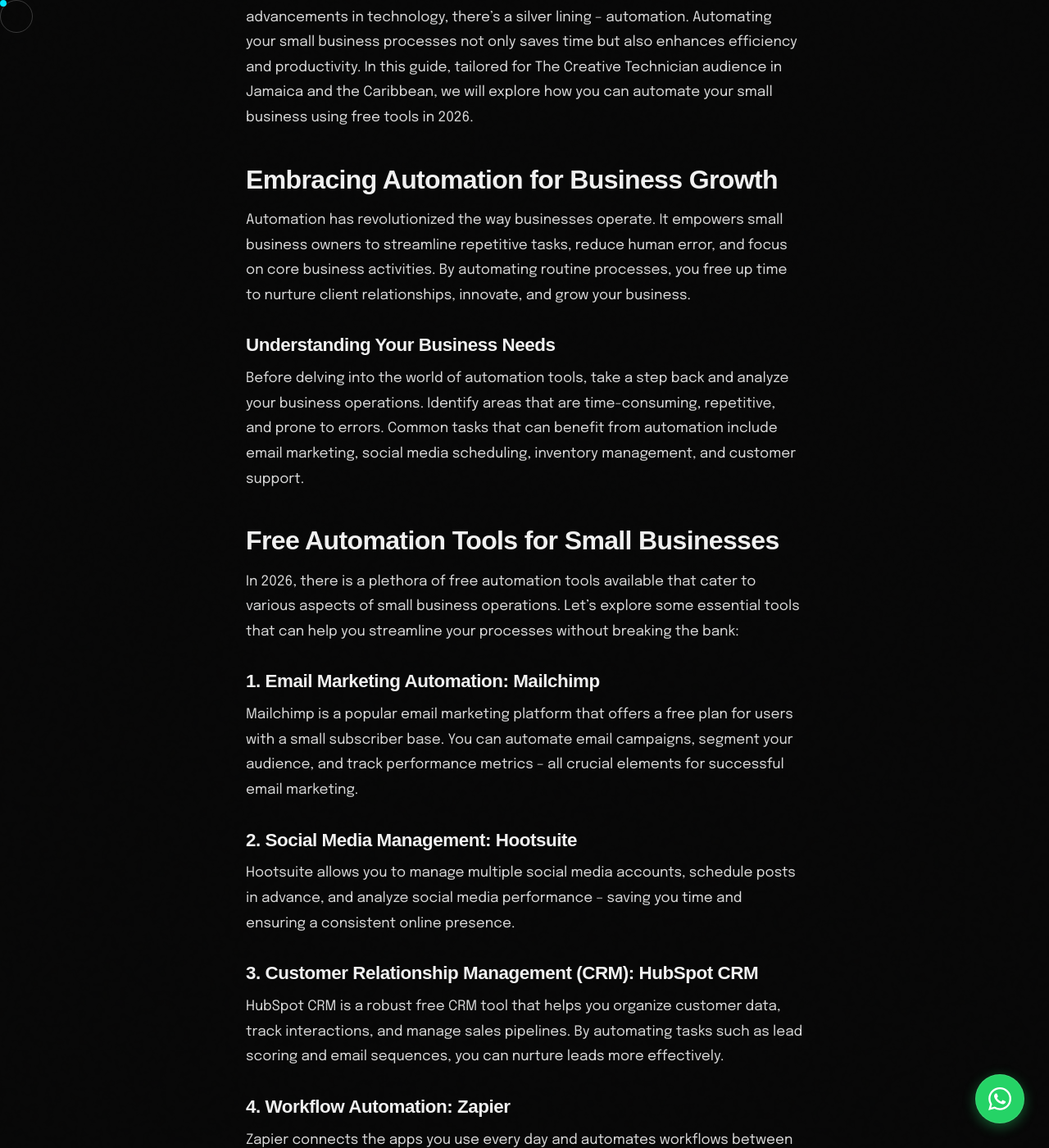
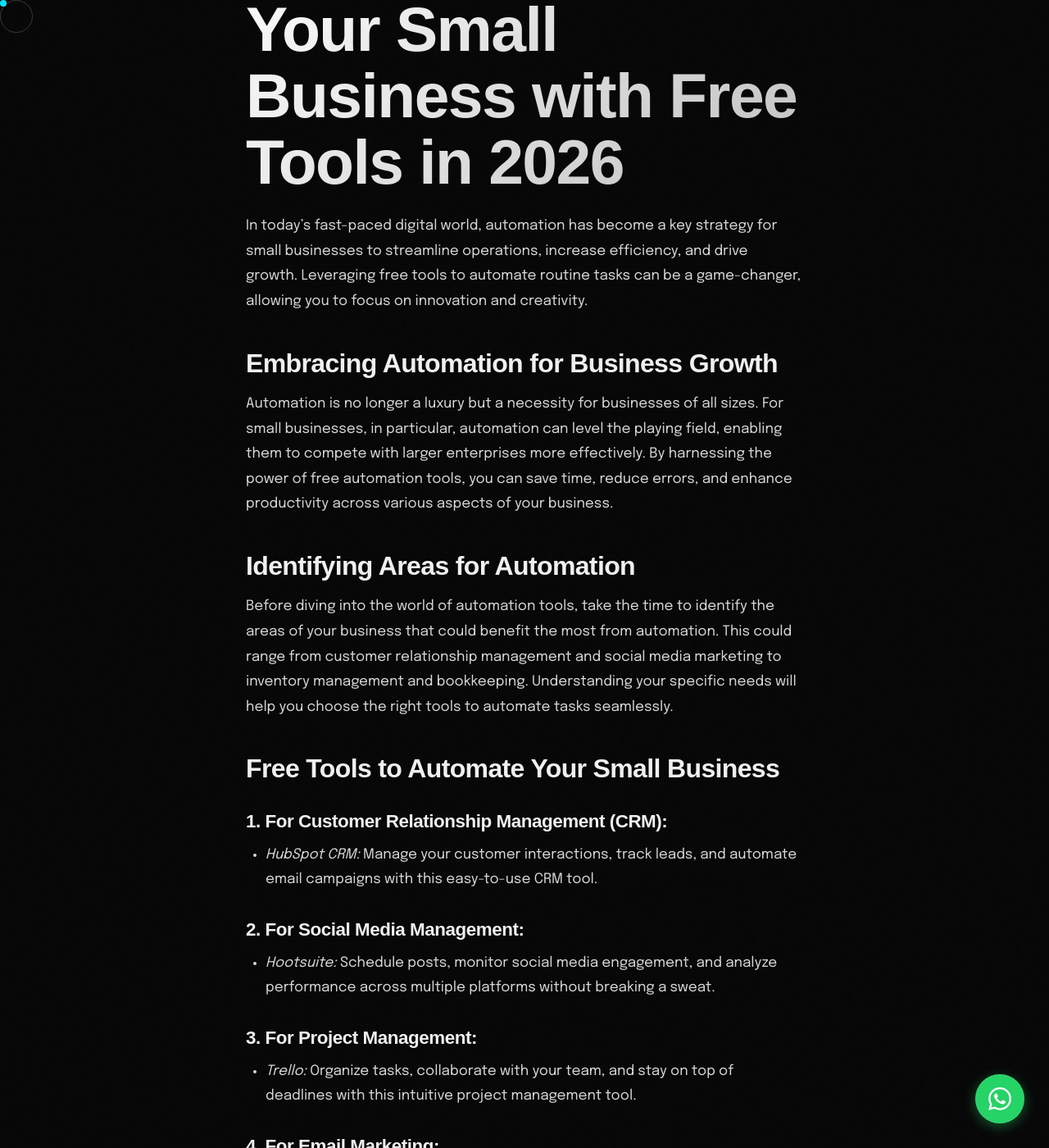
Before and after one commit to willylondon/creative-technician, a Jekyll site: the page built from _posts/2026-04-22-how-to-automate-your-small-business-with-free-tools-in-2026.md, in a window 1280 px wide and 1400 px high, scrolled down 1073 px. Shown: the whole window at 82% size. Built offline with Jekyll 4.4.1, drawn with Linux system fonts in a browser that asks for light colours; some web fonts are replaced; some of the changed text lies outside the part shown.

Commit message:
📝 Auto-blog: how to automate your small business with free tools in 2026

```diff
--- a/_posts/2026-04-22-how-to-automate-your-small-business-with-free-tools-in-2026.md
+++ b/_posts/2026-04-22-how-to-automate-your-small-business-with-free-tools-in-2026.md
@@ -1,58 +1,59 @@
 ---
 layout: post
-title: How to Automate Your Small Business with Free Tools in 2026
+title: "How to Automate Your Small Business with Free Tools in 2026"
 date: 2026-04-22
-categories: The Creative Technician
-excerpt: A comprehensive guide on leveraging free tools to automate your small business in 2026, tailored for Jamaican and Caribbean readers interested in The Creative Technician topics.
+categories: [The Creative Technician]
+excerpt: A practical guide to automating your small business using free tools in 2026 for The Creative Technician audience in Jamaica and the Caribbean.
 ---
 
-Running a small business is an exhilarating endeavor, but it can also be overwhelming at times. As a business owner, you are constantly juggling various tasks, from managing finances to handling customer inquiries. However, with the advancements in technology, there's a silver lining – automation. Automating your small business processes not only saves time but also enhances efficiency and productivity. In this guide, tailored for The Creative Technician audience in Jamaica and the Caribbean, we will explore how you can automate your small business using free tools in 2026.
+# How to Automate Your Small Business with Free Tools in 2026
+
+In today's fast-paced digital world, automation has become a key strategy for small businesses to streamline operations, increase efficiency, and drive growth. Leveraging free tools to automate routine tasks can be a game-changer, allowing you to focus on innovation and creativity.
 
 ## Embracing Automation for Business Growth
 
-Automation has revolutionized the way businesses operate. It empowers small business owners to streamline repetitive tasks, reduce human error, and focus on core business activities. By automating routine processes, you free up time to nurture client relationships, innovate, and grow your business.
+Automation is no longer a luxury but a necessity for businesses of all sizes. For small businesses, in particular, automation can level the playing field, enabling them to compete with larger enterprises more effectively. By harnessing the power of free automation tools, you can save time, reduce errors, and enhance productivity across various aspects of your business.
 
-### Understanding Your Business Needs
+## Identifying Areas for Automation
 
-Before delving into the world of automation tools, take a step back and analyze your business operations. Identify areas that are time-consuming, repetitive, and prone to errors. Common tasks that can benefit from automation include email marketing, social media scheduling, inventory management, and customer support.
+Before diving into the world of automation tools, take the time to identify the areas of your business that could benefit the most from automation. This could range from customer relationship management and social media marketing to inventory management and bookkeeping. Understanding your specific needs will help you choose the right tools to automate tasks seamlessly.
 
-## Free Automation Tools for Small Businesses
+## Free Tools to Automate Your Small Business
 
-In 2026, there is a plethora of free automation tools available that cater to various aspects of small business operations. Let's explore some essential tools that can help you streamline your processes without breaking the bank:
+### 1. **For Customer Relationship Management (CRM):**
 
-### 1. **Email Marketing Automation: Mailchimp**
-Mailchimp is a popular email marketing platform that offers a free plan for users with a small subscriber base. You can automate email campaigns, segment your audience, and track performance metrics – all crucial elements for successful email marketing.
+- *HubSpot CRM:* Manage your customer interactions, track leads, and automate email campaigns with this easy-to-use CRM tool.
 
-### 2. **Social Media Management: Hootsuite**
-Hootsuite allows you to manage multiple social media accounts, schedule posts in advance, and analyze social media performance – saving you time and ensuring a consistent online presence.
+### 2. **For Social Media Management:**
 
-### 3. **Customer Relationship Management (CRM): HubSpot CRM**
-HubSpot CRM is a robust free CRM tool that helps you organize customer data, track interactions, and manage sales pipelines. By automating tasks such as lead scoring and email sequences, you can nurture leads more effectively.
+- *Hootsuite:* Schedule posts, monitor social media engagement, and analyze performance across multiple platforms without breaking a sweat.
 
-### 4. **Workflow Automation: Zapier**
-Zapier connects the apps you use every day and automates workflows between them. Whether it's syncing data between your business tools or automating file management tasks, Zapier simplifies processes and boosts efficiency.
+### 3. **For Project Management:**
 
-### 5. **E-commerce Automation: WooCommerce**
-If you run an online store, WooCommerce is a free e-commerce platform for WordPress that offers features like inventory management, order processing, and payment gateways. Automate order notifications and streamline your online sales process with WooCommerce.
+- *Trello:* Organize tasks, collaborate with your team, and stay on top of deadlines with this intuitive project management tool.
 
-## Implementing Automation Strategies
+### 4. **For Email Marketing:**
 
-Now that you're familiar with essential free automation tools, it's time to devise a strategy for implementing automation in your small business:
+- *Mailchimp:* Create professional email campaigns, automate follow-ups, and analyze campaign performance to drive engagement and conversions.
 
-1. **Identify Bottlenecks:** Pinpoint areas in your business workflow where automation can make a significant impact. Start with one process at a time to ensure a smooth transition.
+## Best Practices for Implementing Automation
 
-2. **Set Goals:** Clearly define your automation goals – whether it's reducing response times to customer inquiries, increasing website traffic, or improving sales conversions. Establish Key Performance Indicators (KPIs) to measure the success of your automation efforts.
+While free automation tools offer incredible value, it's essential to approach automation thoughtfully to maximize its benefits. Here are some best practices to keep in mind:
 
-3. **Training and Integration:** Invest time in learning how to use automation tools effectively. Many free tools offer tutorials and resources to help you make the most of their features. Ensure seamless integration between different tools to maximize efficiency.
+1. **Start small:** Begin by automating simple tasks to get a feel for how automation works before scaling up.
+2. **Measure results:** Monitor key performance metrics to evaluate the impact of automation on your business processes.
+3. **Stay flexible:** Be open to refining your automation strategies based on feedback and evolving business needs.
+4. **Invest in training:** Equip yourself and your team with the necessary skills to make the most of automation tools.
 
+## Leveraging Automation for Creative Technicians
 
-Looking for the right gear? Check out [AI and automation books](https://www.amazon.com/s?k=ai+automation+books+developers&tag=lifestylehike-20) to find what you need.
+As a creative entrepreneur, automation can free up valuable time and mental energy that you can redirect towards your craft. Whether you're a graphic designer, content creator, or virtual assistant, automating repetitive tasks can unleash your creativity and drive business success.
 
-## Conclusion
+## CTA: Embrace the Future of Business Automation
 
-In conclusion, automating your small business with free tools in 2026 is not just a trend but a necessity for staying competitive in the digital landscape. By leveraging the power of automation, you can optimize your business processes, drive growth, and focus on what matters most – serving your customers.
+In conclusion, embracing automation with free tools in 2026 can revolutionize how you run your small business. By strategically incorporating automation into your workflows, you can enhance efficiency, drive growth, and unlock new possibilities for your creative endeavors. Start exploring free automation tools today to propel your business into the future!
 
-Are you ready to revolutionize your small business with automation? Embrace the future of business operations by integrating free tools that simplify tasks, boost productivity, and propel your business towards success. Start your automation journey today and unlock the full potential of your small business!
+Looking for the right gear? Check out [AI and automation books](https://www.amazon.com/s?k=ai+automation+books+developers&tag=lifestylehike-20).
 
 ---
 *Disclosure: This post contains affiliate links. As an Amazon Associate, we earn from qualifying purchases at no extra cost to you.*
```
